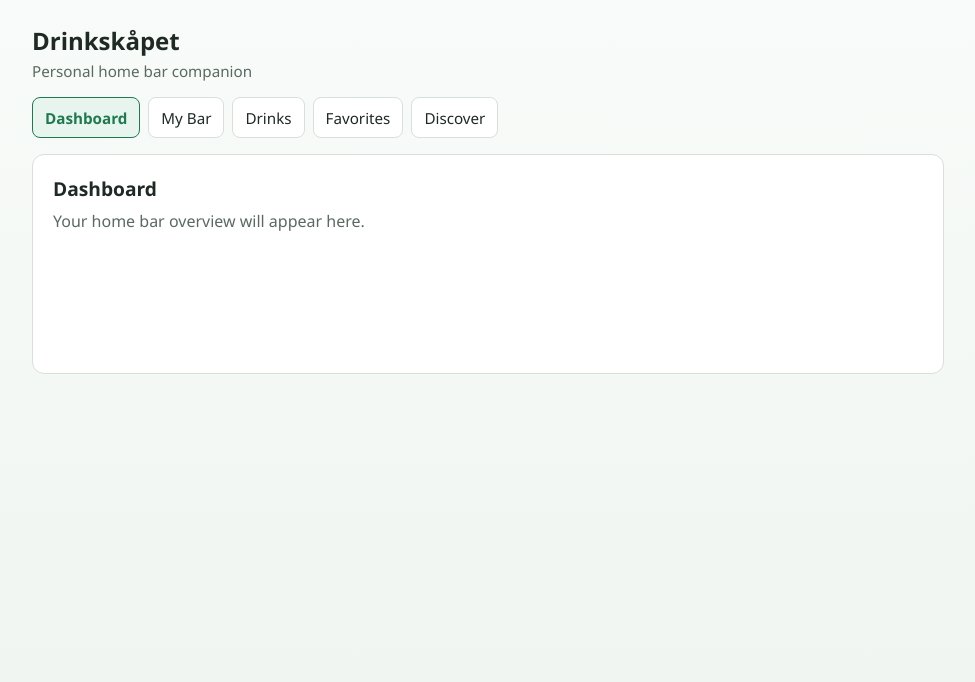
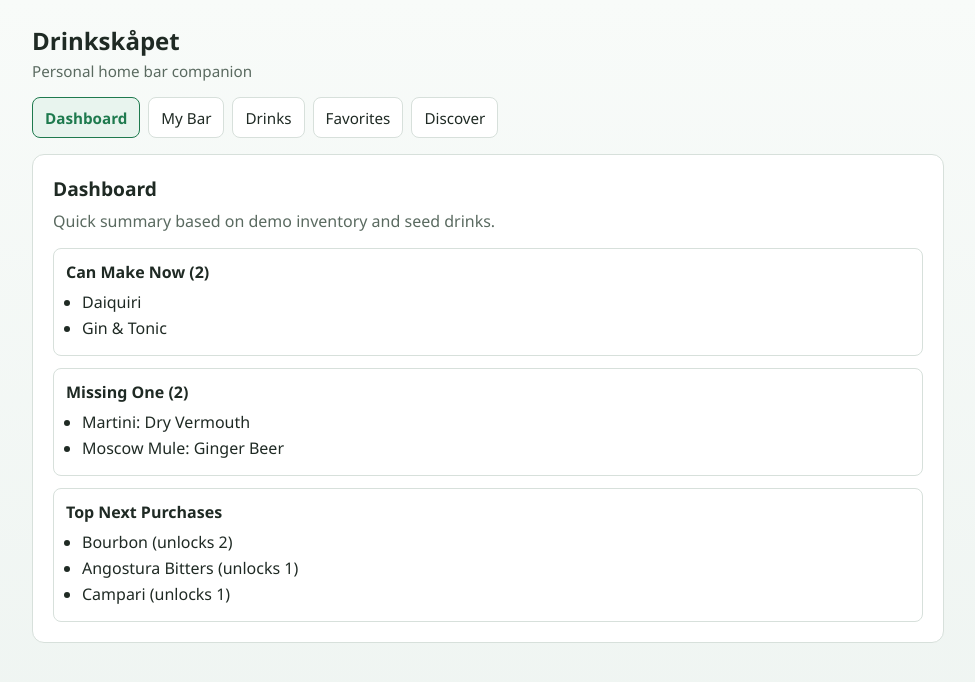
Before and after one commit to tobisen/drinkskapet, a Vue app: page / in a window 1280 px wide. Shown: the top 682 px of the page, without its empty margins (152-1127 px from the left). Built offline with nearby package versions, Linux system fonts and the light colour scheme; the HTML template or start-up script is replaced by a standard one.

Commit message:
Show first dashboard recommendation summary using seed data

```diff
--- a/src/views/DashboardView.vue
+++ b/src/views/DashboardView.vue
@@ -1,6 +1,134 @@
+<script lang="ts">
+import { defineComponent } from 'vue'
+import { seedDrinks } from '../data/seedDrinks'
+import {
+  getDrinkRecommendations,
+  getSuggestedNextPurchases,
+} from '../features/recommendations/recommendationService'
+import type { InventoryItem } from '../features/inventory/types'
+
+const demoInventory: InventoryItem[] = [
+  {
+    id: 'inv-gin',
+    name: 'Gin',
+    category: 'spirits',
+    quantity: 1,
+    isFavorite: false,
+  },
+  {
+    id: 'inv-vodka',
+    name: 'Vodka',
+    category: 'spirits',
+    quantity: 1,
+    isFavorite: false,
+  },
+  {
+    id: 'inv-white-rum',
+    name: 'White Rum',
+    category: 'spirits',
+    quantity: 1,
+    isFavorite: false,
+  },
+  {
+    id: 'inv-lime-juice',
+    name: 'Lime Juice',
+    category: 'juices',
+    quantity: 1,
+    isFavorite: false,
+  },
+  {
+    id: 'inv-simple-syrup',
+    name: 'Simple Syrup',
+    category: 'syrups',
+    quantity: 1,
+    isFavorite: false,
+  },
+  {
+    id: 'inv-tonic-water',
+    name: 'Tonic Water',
+    category: 'mixers',
+    quantity: 1,
+    isFavorite: false,
+  },
+]
+
+export default defineComponent({
+  name: 'DashboardView',
+  computed: {
+    recommendations() {
+      return getDrinkRecommendations(demoInventory, seedDrinks)
+    },
+    topPurchases() {
+      return getSuggestedNextPurchases(this.recommendations).slice(0, 3)
+    },
+  },
+})
+</script>
+
 <template>
   <section class="view">
     <h2>Dashboard</h2>
-    <p>Your home bar overview will appear here.</p>
+    <p class="intro">Quick summary based on demo inventory and seed drinks.</p>
+
+    <div class="summary-grid">
+      <article class="summary-card">
+        <h3>Can Make Now ({{ recommendations.canMakeNow.length }})</h3>
+        <ul>
+          <li v-for="entry in recommendations.canMakeNow.slice(0, 4)" :key="entry.drink.id">
+            {{ entry.drink.name }}
+          </li>
+        </ul>
+      </article>
+
+      <article class="summary-card">
+        <h3>Missing One ({{ recommendations.missingOneIngredient.length }})</h3>
+        <ul>
+          <li v-for="entry in recommendations.missingOneIngredient.slice(0, 4)" :key="entry.drink.id">
+            {{ entry.drink.name }}: {{ entry.missingIngredients[0].name }}
+          </li>
+        </ul>
+      </article>
+
+      <article class="summary-card">
+        <h3>Top Next Purchases</h3>
+        <ul>
+          <li v-for="purchase in topPurchases" :key="purchase.ingredientName">
+            {{ purchase.ingredientName }} (unlocks {{ purchase.unlocksDrinkCount }})
+          </li>
+        </ul>
+      </article>
+    </div>
   </section>
 </template>
+
+<style scoped>
+.intro {
+  margin: 0.25rem 0 1rem;
+}
+
+.summary-grid {
+  display: grid;
+  gap: 0.75rem;
+}
+
+.summary-card {
+  border: 1px solid #d7e0db;
+  border-radius: 0.5rem;
+  padding: 0.75rem;
+  background: #fff;
+}
+
+.summary-card h3 {
+  margin: 0 0 0.5rem;
+  font-size: 1rem;
+}
+
+.summary-card ul {
+  margin: 0;
+  padding-left: 1rem;
+}
+
+.summary-card li {
+  margin: 0.25rem 0;
+}
+</style>
```
Also changed, not shown: 2 other files (tests, documents, lock files or other folders).
